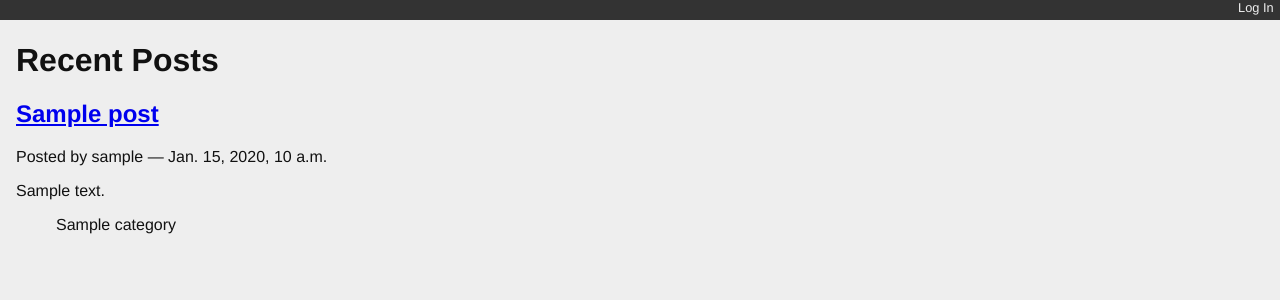
After one commit to emleggett/django-blog, a Django app: template blogging/templates/blogging/list.html in a window 1280 px wide. The commit adds this page. Shown: the top 300 px of the page. Run offline with Django 4.2, Linux system fonts and the light colour scheme; the template is opened without the code that fills it: most values are stand-ins (such as "Sample title", 1, 10 or a date in 2020).

Commit message:
Committing code from lesson 07/activity

```diff
--- /dev/null
+++ b/blogging/static/django_blog.css
@@ -0,0 +1,74 @@
+body {
+    background-color: #eee;
+    color: #111;
+    font-family: "HelveticaNeue-Light", "Helvetica Neue Light", "Helvetica Neue", Helvetica, Arial, "Lucida Grande", sans-serif;
+    margin:0;
+    padding:0;
+}
+#container {
+    margin:0;
+    padding:0;
+    margin-top: 0px;
+}
+#header {
+    background-color: #333;
+    border-botton: 1px solid #111;
+    margin:0;
+    padding:0;
+}
+#control-bar {
+    margin: 0em 0em 1em;
+    list-style: none;
+    list-style-type: none;
+    text-align: right;
+    color: #eee;
+    font-size: 80%;
+    padding-bottom: 0.4em;
+}
+#control-bar li {
+    display: inline-block;
+}
+#control-bar li a {
+    color: #eee;
+    padding: 0.5em;
+    text-decoration: none;
+}
+#control-bar li a:hover {
+    color: #cce;
+}
+#content {
+    margin: 0em 1em 1em;
+}
+
+ul#entries {
+    list-style: none;
+    list-style-type: none;
+}
+div.entry {
+    margin-right: 2em;
+    margin-top: 1em;
+    border-top: 1px solid #cecece;
+}
+ul#entries li:first-child div.entry {
+    border-top: none;
+    margin-top: 0em;
+}
+div.entry-body {
+    margin-left: 2em;
+}
+.notification {
+    float: right;
+    text-align: center;
+    width: 25%;
+    padding: 1em;
+}
+.info {
+    background-color: #aae;
+}
+ul.categories {
+    list-style: none;
+    list-style-type: none;
+}
+ul.categories li {
+    display: inline;
+}
--- /dev/null
+++ b/blogging/templates/blogging/list.html
@@ -0,0 +1,23 @@
+{% extends "base.html" %}
+
+{% block content%}
+    <h1>Recent Posts</h1>
+    {% for post in posts %}
+    <div class="post">
+        <h2>
+            <a href="{% url 'blog_detail' post.pk %}">{{ post }}</a>
+        </h2>
+        <p class="byline">
+            Posted by {{ post.author.username }} &mdash; {{ post.published_date }}
+        </p>
+        <div class="post-body">
+            {{ post.text }}
+        </div>
+        <ul class="categories">
+            {% for category in post.categories.all %}
+                <li>{{ category }}</li>
+            {% endfor %}
+        </ul>
+    </div>
+    {% endfor %}
+{% endblock %}
--- a/mysite/settings.py
+++ b/mysite/settings.py
@@ -39,7 +39,7 @@ INSTALLED_APPS = [
     'django.contrib.messages',
     'django.contrib.staticfiles',
     'polling',
-    'blogging'
+    'blogging',
 ]
 
 MIDDLEWARE = [
@@ -124,3 +124,7 @@ STATIC_URL = 'static/'
 # https://docs.djangoproject.com/en/4.1/ref/settings/#default-auto-field
 
 DEFAULT_AUTO_FIELD = 'django.db.models.BigAutoField'
+
+LOGIN_URL = '/login/'
+
+LOGIN_REDIRECT_URL = '/'
--- a/mysite/templates/base.html
+++ b/mysite/templates/base.html
@@ -1,9 +1,24 @@
+{% load static %}
+
 <!DOCTYPE html>
 
 <html>
     <head>
         <title>My Django Blog</title>
+        <link type="text/css" rel="stylesheet" href="{% static 'django_blog.css' %}">
     </head>
+    <div id="header">
+        <ul id="control-bar">
+            {% if user.is_authenticated %}
+                {% if user.is_staff %}
+                    <li><a href="{% url 'admin:index' %}">Admin</a></li>
+                {% endif %}
+                 <li><a href="{% url 'logout' %}">Log Out</a></li>
+            {% else %}
+                <li><a href="{% url 'login' %}">Log In</a></li>
+            {% endif %}
+        </ul>
+    </div>
     <body>
         <div id="container">
             <div id="content">
```
Also changed, not shown: blogging/templates/blogging/detail.html (added, +16 -0 lines), blogging/urls.py (added, +7 -0 lines), mysite/templates/login.html (added, +12 -0 lines), mysite/urls.py (+7 -1 lines), blogging/migrations/0003_alter_category_options.py (added).
